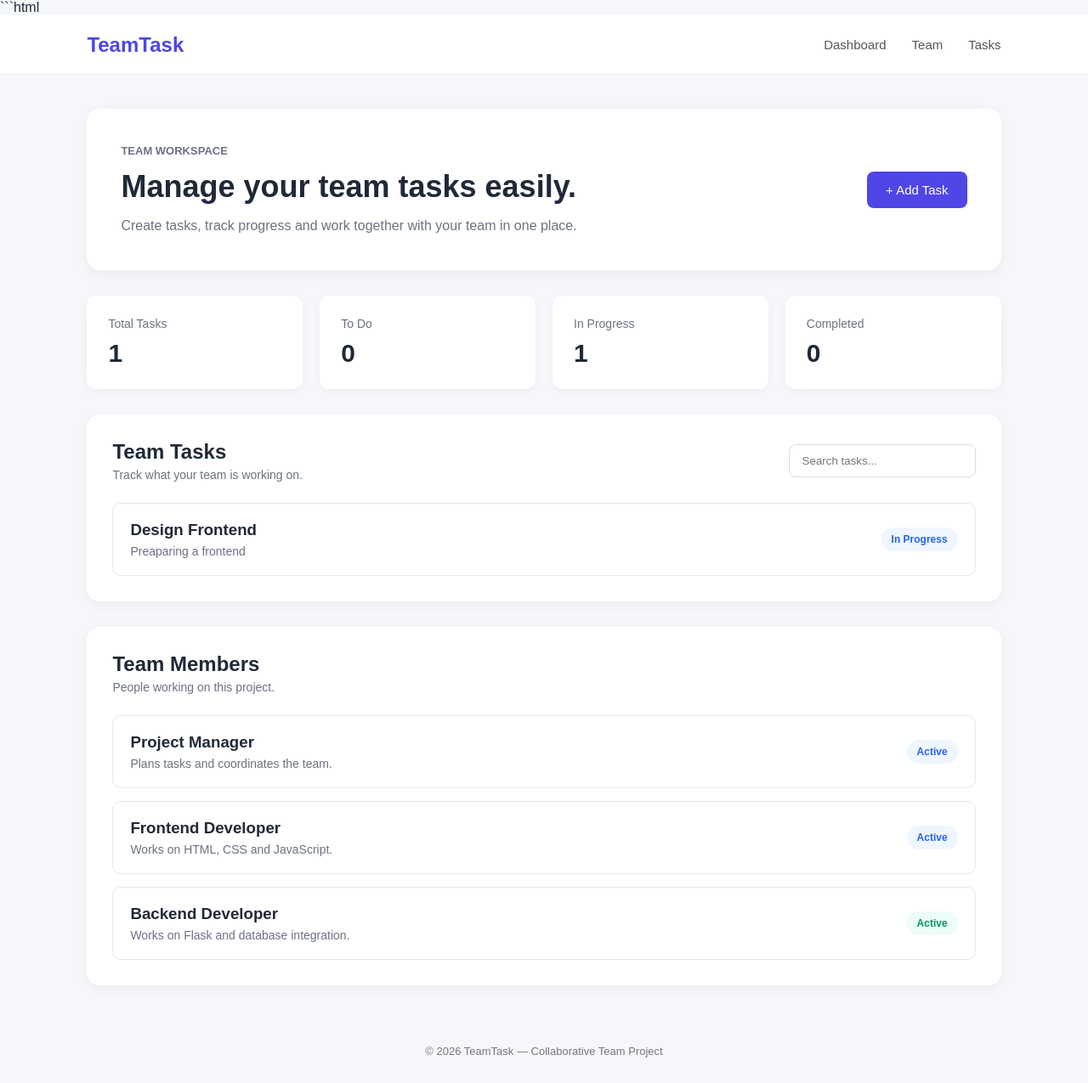
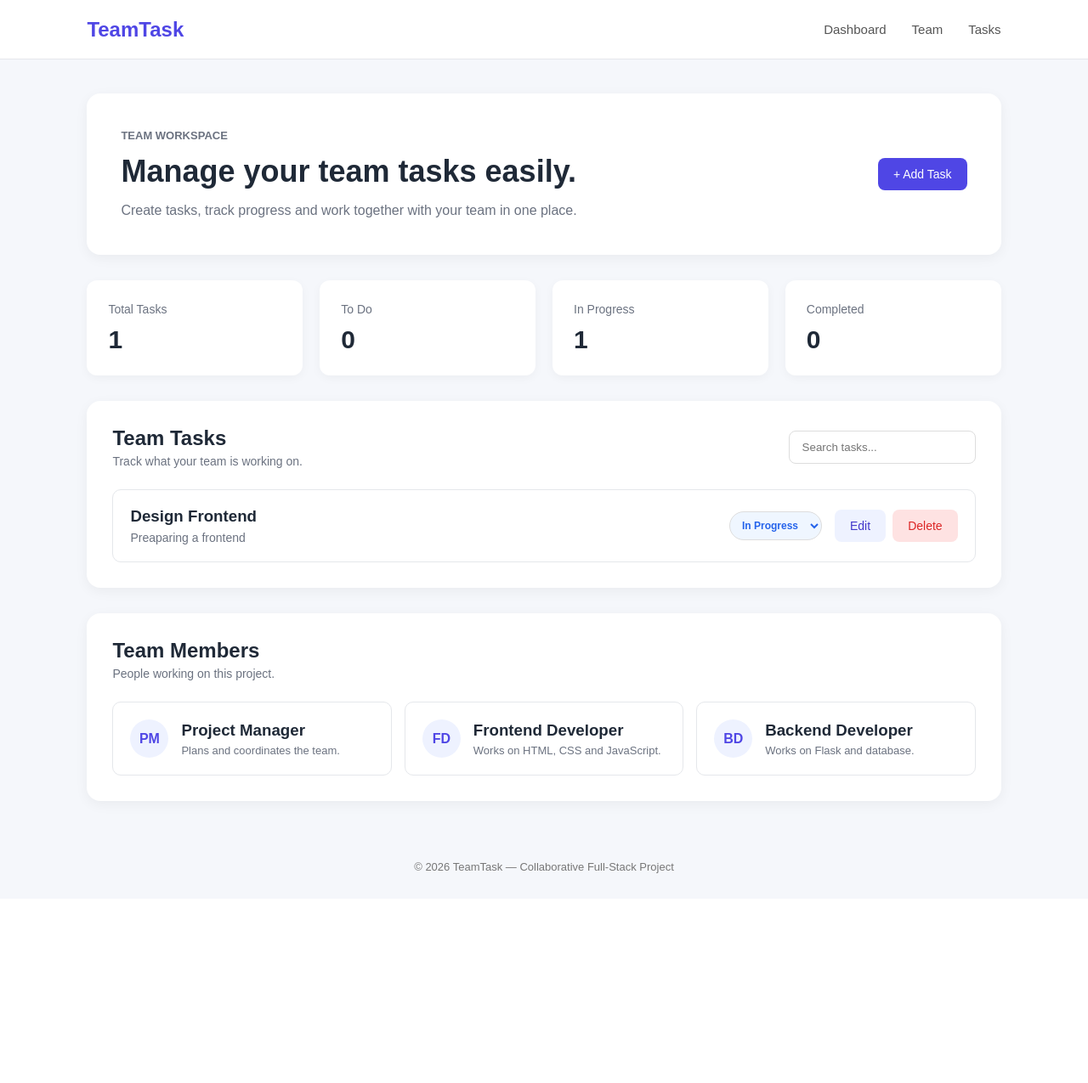
Before and after one commit to ShreyaShetty3707/team-task-manager, a Flask app: page / in a window 1280 px wide. Shown: the whole page at 85% size. After the commit the page ends 1028 px from the top, so only its background shows below. Run offline with Flask 3, Linux system fonts and the light colour scheme; data comes from the database, SQL or seed files in the repository; both versions use the stored data as it was after the commit.

Commit message:
Completed full stack TeamTask application

````diff
--- a/app.py
+++ b/app.py
@@ -20,7 +20,7 @@ def create_database():
             id INTEGER PRIMARY KEY AUTOINCREMENT,
             name TEXT NOT NULL,
             description TEXT,
-            status TEXT NOT NULL
+            status TEXT NOT NULL DEFAULT 'todo'
         )
     """)
 
@@ -31,20 +31,24 @@ def create_database():
 @app.route("/")
 def home():
     connection = get_db_connection()
+
     tasks = connection.execute(
         "SELECT * FROM tasks ORDER BY id DESC"
     ).fetchall()
+
     connection.close()
 
     return render_template("index.html", tasks=tasks)
 
 
+# Add task
 @app.route("/api/tasks", methods=["POST"])
 def add_task():
+
     data = request.get_json()
 
-    name = data.get("name")
-    description = data.get("description", "")
+    name = data.get("name", "").strip()
+    description = data.get("description", "").strip()
     status = data.get("status", "todo")
 
     if not name:
@@ -74,6 +78,99 @@ def add_task():
     }), 201
 
 
+# Update task
+@app.route("/api/tasks/<int:task_id>", methods=["PUT"])
+def update_task(task_id):
+
+    data = request.get_json()
+
+    name = data.get("name", "").strip()
+    description = data.get("description", "").strip()
+    status = data.get("status", "todo")
+
+    if not name:
+        return jsonify({"error": "Task name is required"}), 400
+
+    connection = get_db_connection()
+
+    cursor = connection.execute(
+        """
+        UPDATE tasks
+        SET name = ?, description = ?, status = ?
+        WHERE id = ?
+        """,
+        (name, description, status, task_id)
+    )
+
+    connection.commit()
+
+    connection.close()
+
+    if cursor.rowcount == 0:
+        return jsonify({"error": "Task not found"}), 404
+
+    return jsonify({
+        "message": "Task updated successfully"
+    })
+
+
+# Delete task
+@app.route("/api/tasks/<int:task_id>", methods=["DELETE"])
+def delete_task(task_id):
+
+    connection = get_db_connection()
+
+    cursor = connection.execute(
+        "DELETE FROM tasks WHERE id = ?",
+        (task_id,)
+    )
+
+    connection.commit()
+
+    connection.close()
+
+    if cursor.rowcount == 0:
+        return jsonify({"error": "Task not found"}), 404
+
+    return jsonify({
+        "message": "Task deleted successfully"
+    })
+
+
+# Update only task status
+@app.route("/api/tasks/<int:task_id>/status", methods=["PUT"])
+def update_status(task_id):
+
+    data = request.get_json()
+
+    status = data.get("status")
+
+    if status not in ["todo", "progress", "completed"]:
+        return jsonify({"error": "Invalid status"}), 400
+
+    connection = get_db_connection()
+
+    cursor = connection.execute(
+        """
+        UPDATE tasks
+        SET status = ?
+        WHERE id = ?
+        """,
+        (status, task_id)
+    )
+
+    connection.commit()
+
+    connection.close()
+
+    if cursor.rowcount == 0:
+        return jsonify({"error": "Task not found"}), 404
+
+    return jsonify({
+        "message": "Status updated successfully"
+    })
+
+
 if __name__ == "__main__":
     create_database()
     app.run(debug=True)
--- /dev/null
+++ b/requirements.txt
@@ -0,0 +1 @@
+Flask==3.1.3
--- a/static/css/style.css
+++ b/static/css/style.css
@@ -80,19 +83,28 @@ main {
     line-height: 1.6;
 }
 
+
+/* Buttons */
+
 button {
+    border: none;
+    cursor: pointer;
+    border-radius: 8px;
+    padding: 11px 18px;
+    font-size: 14px;
+}
+
+.welcome button,
+#saveButton {
     background: #4f46e5;
     color: white;
-    border: none;
-    padding: 13px 22px;
-    border-radius: 8px;
-    cursor: pointer;
-    font-size: 15px;
 }
 
-button:hover {
+.welcome button:hover,
+#saveButton:hover {
     background: #3730a3;
 }
+
 
 /* Statistics */
 
@@ -165,8 +179,12 @@ button:hover {
     padding: 20px;
     border-radius: 10px;
     display: flex;
-    justify-content: space-between;
     align-items: center;
+    gap: 15px;
+}
+
+.task-info {
+    flex: 1;
 }
 
 .task-card h3 {
@@ -178,29 +196,113 @@ button:hover {
     font-size: 14px;
 }
 
+
 /* Status */
 
-.status {
-    padding: 7px 12px;
+.status-select {
+    padding: 8px 10px;
     border-radius: 20px;
+    border: 1px solid #ddd;
     font-size: 12px;
+    font-weight: bold;
+    cursor: pointer;
+}
+
+.status-select.todo {
+    color: #c2410c;
+    background: #fff7ed;
+}
+
+.status-select.progress {
+    color: #2563eb;
+    background: #eff6ff;
+}
+
+.status-select.completed {
+    color: #059669;
+    background: #ecfdf5;
+}
+
+
+/* Task Actions */
+
+.task-actions {
+    display: flex;
+    gap: 8px;
+}
+
+.edit-btn {
+    background: #eef2ff;
+    color: #4338ca;
+}
+
+.delete-btn {
+    background: #fee2e2;
+    color: #dc2626;
+}
+
+.edit-btn:hover {
+    background: #e0e7ff;
+}
+
+.delete-btn:hover {
+    background: #fecaca;
+}
+
+
+/* Empty State */
+
+.empty-state {
+    text-align: center;
+    padding: 50px 20px;
+    color: #6b7280;
+}
+
+.empty-state h3 {
+    color: #1f2937;
+    margin-bottom: 8px;
+}
+
+
+/* Team */
+
+.team-section {
+    margin-top: 30px;
+}
+
+.team-grid {
+    display: grid;
+    grid-template-columns: repeat(3, 1fr);
+    gap: 15px;
+}
+
+.member-card {
+    border: 1px solid #e5e7eb;
+    padding: 20px;
+    border-radius: 10px;
+    display: flex;
+    align-items: center;
+    gap: 15px;
+}
+
+.member-card p {
+    color: #6b7280;
+    font-size: 13px;
+    margin-top: 5px;
+}
+
+.avatar {
+    width: 45px;
+    height: 45px;
+    border-radius: 50%;
+    background: #eef2ff;
+    color: #4f46e5;
+    display: flex;
+    align-items: center;
+    justify-content: center;
     font-weight: bold;
 }
 
-.todo {
-    background: #fff7ed;
-    color: #c2410c;
-}
-
-.progress {
-    background: #eff6ff;
-    color: #2563eb;
-}
-
-.completed {
-    background: #ecfdf5;
-    color: #059669;
-}
 
 /* Modal */
 
--- a/static/js/script.js
+++ b/static/js/script.js
@@ -1,78 +1,293 @@
-function openTaskForm() {
+let editingTaskId = null;
+
+
+/* Open Add Task Modal */
+
+function openAddModal() {
+
+    editingTaskId = null;
+
+    document.getElementById("modalTitle").innerText =
+        "Add New Task";
+
+    document.getElementById("saveButton").innerText =
+        "Add Task";
+
+    document.getElementById("editTaskId").value = "";
+
+    document.getElementById("taskName").value = "";
+
+    document.getElementById("taskDescription").value = "";
+
+    document.getElementById("taskStatus").value = "todo";
+
     document.getElementById("taskModal").style.display = "flex";
 }
 
-function closeTaskForm() {
-    document.getElementById("taskModal").style.display = "none";
+
+/* Open Edit Modal */
+
+function openEditModal(id, name, description, status) {
+
+    editingTaskId = id;
+
+    document.getElementById("modalTitle").innerText =
+        "Edit Task";
+
+    document.getElementById("saveButton").innerText =
+        "Update Task";
+
+    document.getElementById("editTaskId").value = id;
+
+    document.getElementById("taskName").value = name;
+
+    document.getElementById("taskDescription").value =
+        description;
+
+    document.getElementById("taskStatus").value =
+        status;
+
+    document.getElementById("taskModal").style.display =
+        "flex";
 }
 
-async function addTask() {
-    const name = document.getElementById("taskName").value.trim();
-    const description = document.getElementById("taskDescription").value.trim();
-    const status = document.getElementById("taskStatus").value;
 
-    if (name === "") {
+/* Close Modal */
+
+function closeModal() {
+
+    document.getElementById("taskModal").style.display =
+        "none";
+}
+
+
+/* Add or Update Task */
+
+async function saveTask() {
+
+    const name =
+        document.getElementById("taskName").value.trim();
+
+    const description =
+        document.getElementById("taskDescription").value.trim();
+
+    const status =
+        document.getElementById("taskStatus").value;
+
+
+    if (!name) {
+
         alert("Please enter a task name.");
+
         return;
     }
 
+
     try {
-        const response = await fetch("/api/tasks", {
-            method: "POST",
+
+        let url = "/api/tasks";
+
+        let method = "POST";
+
+
+        if (editingTaskId !== null) {
+
+            url = `/api/tasks/${editingTaskId}`;
+
+            method = "PUT";
+        }
+
+
+        const response = await fetch(url, {
+
+            method: method,
+
             headers: {
                 "Content-Type": "application/json"
             },
+
             body: JSON.stringify({
+
                 name: name,
+
                 description: description,
+
                 status: status
+
             })
+
         });
+
 
         const data = await response.json();
 
+
         if (!response.ok) {
-            alert(data.error || "Unable to add task.");
+
+            alert(data.error || "Something went wrong.");
+
             return;
         }
 
-        alert("Task added successfully!");
 
-        document.getElementById("taskName").value = "";
-        document.getElementById("taskDescription").value = "";
-        document.getElementById("taskStatus").value = "todo";
-
-        closeTaskForm();
+        closeModal();
 
         window.location.reload();
 
+
     } catch (error) {
+
         console.error(error);
+
         alert("Could not connect to the backend.");
+
     }
 }
 
+
+/* Delete Task */
+
+async function deleteTask(taskId) {
+
+    const confirmation = confirm(
+        "Are you sure you want to delete this task?"
+    );
+
+
+    if (!confirmation) {
+
+        return;
+    }
+
+
+    try {
+
+        const response = await fetch(
+            `/api/tasks/${taskId}`,
+            {
+                method: "DELETE"
+            }
+        );
+
+
+        const data = await response.json();
+
+
+        if (!response.ok) {
+
+            alert(data.error || "Unable to delete task.");
+
+            return;
+        }
+
+
+        window.location.reload();
+
+
+    } catch (error) {
+
+        console.error(error);
+
+        alert("Could not connect to the backend.");
+
+    }
+}
+
+
+/* Change Status */
+
+async function changeStatus(taskId, status) {
+
+    try {
+
+        const response = await fetch(
+            `/api/tasks/${taskId}/status`,
+            {
+
+                method: "PUT",
+
+                headers: {
+                    "Content-Type": "application/json"
+                },
+
+                body: JSON.stringify({
+                    status: status
+                })
+
+            }
+        );
+
+
+        const data = await response.json();
+
+
+        if (!response.ok) {
+
+            alert(data.error || "Unable to update status.");
+
+            return;
+        }
+
+
+        window.location.reload();
+
+
+    } catch (error) {
+
+        console.error(error);
+
+        alert("Could not connect to the backend.");
+
+    }
+}
+
+
+/* Search */
+
 function searchTasks() {
+
     const searchValue =
-        document.getElementById("searchTask").value.toLowerCase();
+        document.getElementById("searchTask")
+        .value
+        .toLowerCase();
 
-    const tasks = document.querySelectorAll(".task-card");
+
+    const tasks =
+        document.querySelectorAll(".task-card");
+
 
     tasks.forEach(function(task) {
-        const taskText = task.innerText.toLowerCase();
+
+        const taskText =
+            task.innerText.toLowerCase();
+
 
         if (taskText.includes(searchValue)) {
+
             task.style.display = "flex";
+
         } else {
+
             task.style.display = "none";
+
         }
+
     });
 }
 
+
+/* Close modal when clicking outside */
+
 window.onclick = function(event) {
-    const modal = document.getElementById("taskModal");
+
+    const modal =
+        document.getElementById("taskModal");
+
 
     if (event.target === modal) {
-        closeTaskForm();
+
+        closeModal();
+
     }
+
 };
--- a/templates/index.html
+++ b/templates/index.html
@@ -1,4 +1,3 @@
-```html
 <!DOCTYPE html>
 <html lang="en">
 
@@ -14,7 +13,6 @@
 
 <body>
 
-    <!-- Header -->
 <header>
 
     <div class="logo">
@@ -30,17 +28,13 @@
 </header>
 
 
-    <!-- Main Content -->
 <main>
 
-        <!-- Welcome Section -->
+    <!-- Welcome -->
     <section class="welcome">
 
         <div>
-
-                <p class="small-title">
-                    TEAM WORKSPACE
-                </p>
+            <p class="small-title">TEAM WORKSPACE</p>
 
             <h1>
                 Manage your team tasks easily.
@@ -50,10 +44,9 @@
                 Create tasks, track progress and work together
                 with your team in one place.
             </p>
-
         </div>
 
-            <button onclick="openTaskForm()">
+        <button onclick="openAddModal()">
             + Add Task
         </button>
 
@@ -94,21 +87,17 @@
     </section>
 
 
-        <!-- Tasks Section -->
+    <!-- Tasks -->
     <section class="tasks-section" id="tasks">
 
         <div class="section-heading">
 
             <div>
-
-                    <h2>
-                        Team Tasks
-                    </h2>
+                <h2>Team Tasks</h2>
 
                 <p>
                     Track what your team is working on.
                 </p>
-
             </div>
 
             <input
@@ -121,16 +110,16 @@
         </div>
 
 
-            <!-- Task List -->
         <div class="task-list" id="taskList">
 
             {% if tasks %}
 
                 {% for task in tasks %}
 
-                    <div class="task-card">
+                <div class="task-card"
+                     data-task-id="{{ task['id'] }}">
 
-                        <div>
+                    <div class="task-info">
 
                         <h3>
                             {{ task["name"] }}
@@ -143,23 +132,51 @@
                     </div>
 
 
-                        <span class="status {{ task['status'] }}">
+                    <select
+                        class="status-select {{ task['status'] }}"
+                        onchange="changeStatus({{ task['id'] }}, this.value)"
+                    >
 
-                            {% if task["status"] == "todo" %}
+                        <option value="todo"
+                            {% if task["status"] == "todo" %}selected{% endif %}>
+                            To Do
+                        </option>
 
-                                To Do
+                        <option value="progress"
+                            {% if task["status"] == "progress" %}selected{% endif %}>
+                            In Progress
+                        </option>
 
-                            {% elif task["status"] == "progress" %}
+                        <option value="completed"
+                            {% if task["status"] == "completed" %}selected{% endif %}>
+                            Completed
+                        </option>
 
-                                In Progress
+                    </select>
 
-                            {% elif task["status"] == "completed" %}
 
-                                Completed
+                    <div class="task-actions">
 
-                            {% endif %}
+                        <button
+                            class="edit-btn"
+                            onclick="openEditModal(
+                                {{ task['id'] }},
+                                {{ task['name']|tojson }},
+                                {{ (task['description'] or '')|tojson }},
+                                {{ task['status']|tojson }}
+                            )"
+                        >
+                            Edit
+                        </button>
 
-                        </span>
+                        <button
+                            class="delete-btn"
+                            onclick="deleteTask({{ task['id'] }})"
+                        >
+                            Delete
+                        </button>
+
+                    </div>
 
                 </div>
 
@@ -167,19 +184,13 @@
 
             {% else %}
 
-                    <div class="task-card">
+                <div class="empty-state">
 
-                        <div>
-
-                            <h3>
-                                No tasks yet
-                            </h3>
+                    <h3>No tasks yet</h3>
 
                     <p>
                         Click "Add Task" to create your first task.
                     </p>
-
-                        </div>
 
                 </div>
 
@@ -190,67 +201,51 @@
     </section>
 
 
-        <!-- Team Section -->
-        <section class="tasks-section" id="team" style="margin-top: 30px;">
+    <!-- Team -->
+    <section class="tasks-section team-section" id="team">
 
         <div class="section-heading">
 
             <div>
-
-                    <h2>
-                        Team Members
-                    </h2>
+                <h2>Team Members</h2>
 
                 <p>
                     People working on this project.
                 </p>
-
             </div>
 
         </div>
 
 
-            <div class="task-list">
+        <div class="team-grid">
 
-                <div class="task-card">
+            <div class="member-card">
+                <div class="avatar">PM</div>
 
                 <div>
                     <h3>Project Manager</h3>
-                        <p>Plans tasks and coordinates the team.</p>
+                    <p>Plans and coordinates the team.</p>
                 </div>
-
-                    <span class="status progress">
-                        Active
-                    </span>
-
             </div>
 
 
-                <div class="task-card">
+            <div class="member-card">
+                <div class="avatar">FD</div>
 
                 <div>
                     <h3>Frontend Developer</h3>
                     <p>Works on HTML, CSS and JavaScript.</p>
                 </div>
-
-                    <span class="status progress">
-                        Active
-                    </span>
-
             </div>
 
 
-                <div class="task-card">
+            <div class="member-card">
+                <div class="avatar">BD</div>
 
                 <div>
                     <h3>Backend Developer</h3>
-                        <p>Works on Flask and database integration.</p>
+                    <p>Works on Flask and database.</p>
                 </div>
-
-                    <span class="status completed">
-                        Active
-                    </span>
-
             </div>
 
         </div>
@@ -260,36 +255,45 @@
 </main>
 
 
-    <!-- Add Task Modal -->
+<!-- Task Modal -->
 <div class="modal" id="taskModal">
 
     <div class="modal-box">
 
-            <span
-                class="close"
-                onclick="closeTaskForm()">
+        <span class="close" onclick="closeModal()">
             &times;
         </span>
 
-
-            <h2>
+        <h2 id="modalTitle">
             Add New Task
         </h2>
 
 
         <input
-                type="text"
-                id="taskName"
-                placeholder="Task name"
+            type="hidden"
+            id="editTaskId"
         >
 
 
+        <label>Task Name</label>
+
         <input
             type="text"
-                id="taskDescription"
-                placeholder="Task description"
+            id="taskName"
+            placeholder="Enter task name"
         >
 
+
+        <label>Description</label>
+
+        <textarea
+            id="taskDescription"
+            placeholder="Enter task description"
+            rows="4"
+        ></textarea>
+
+
+        <label>Status</label>
 
         <select id="taskStatus">
 
@@ -308,7 +312,10 @@
         </select>
 
 
-            <button onclick="addTask()">
+        <button
+            id="saveButton"
+            onclick="saveTask()"
+        >
             Add Task
         </button>
 
@@ -317,17 +324,15 @@
 </div>
 
 
-    <!-- Footer -->
 <footer>
 
     <p>
-            © 2026 TeamTask — Collaborative Team Project
+        © 2026 TeamTask — Collaborative Full-Stack Project
     </p>
 
 </footer>
 
 
-    <!-- JavaScript -->
 <script src="{{ url_for('static', filename='js/script.js') }}"></script>
 
 </body>
````
Also changed, not shown: other parts of static/css/style.css (+46 -4 lines), README.md (added), tasks.db, 1 other file. Lines whose indentation alone changed are shown as unchanged.
